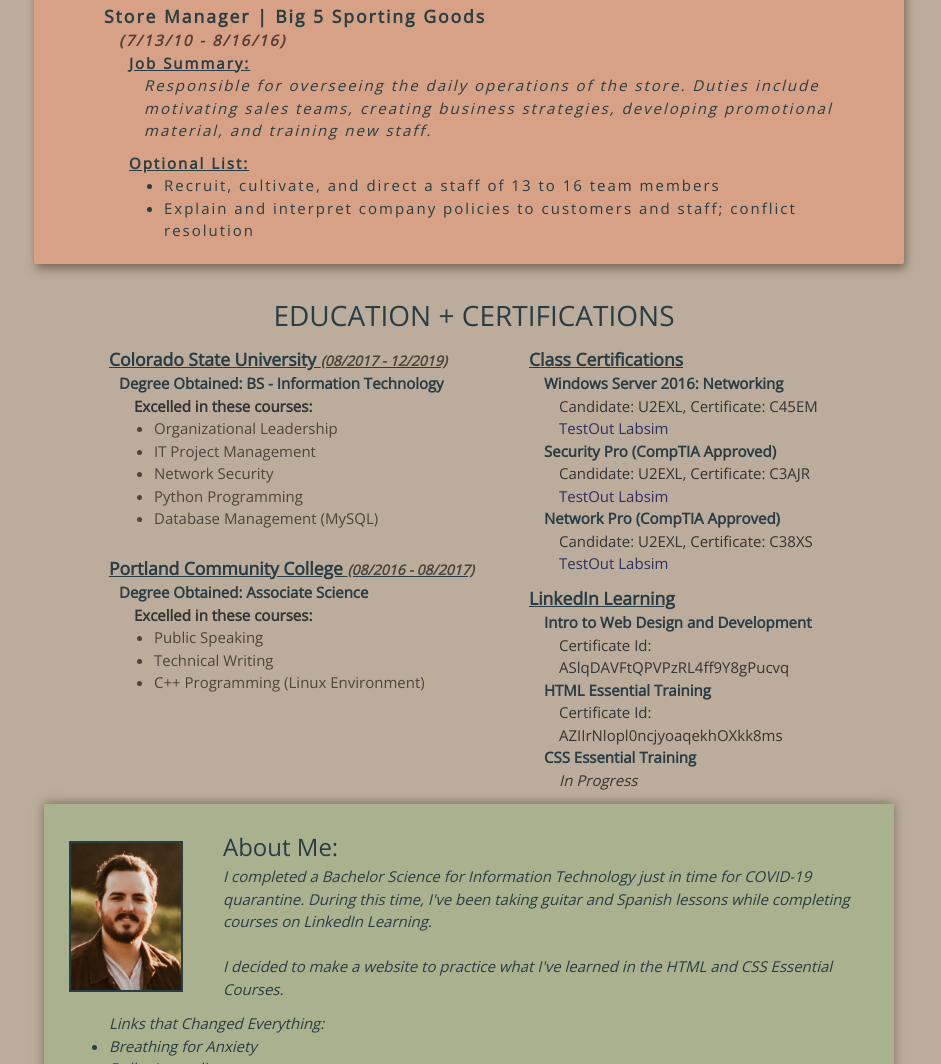
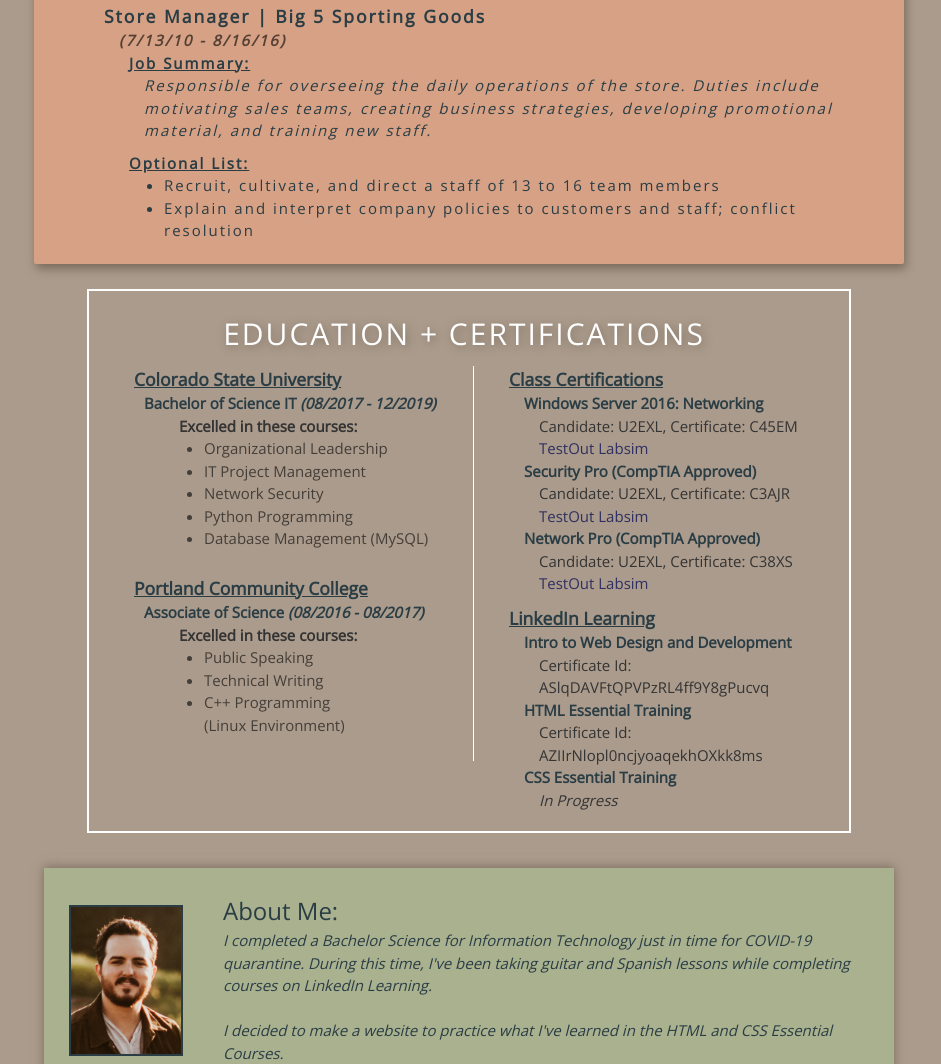
Before and after one commit to kepando/kepando.github.io, a plain HTML site: page index.html in a window 1280 px wide. Shown: the part 1038-2102 px from the top of the page, without its empty margins (171-1112 px from the left). Drawn offline with nearby package versions, Linux system fonts and the light colour scheme.

Commit message:
Main Page
School formatting

```diff
--- a/index.html
+++ b/index.html
@@ -89,8 +89,8 @@
                 <h2>Education + Certifications</h2>
                 <div class="schooling">
                     <section id="school">
-                        <h3>Colorado State University <em>(08/2017 - 12/2019)</em></h3>
-                        <h4>Degree Obtained: BS - Information Technology</h4>
+                        <h3>Colorado State University</h3>
+                        <h4>Bachelor of Science IT <em>(08/2017 - 12/2019)</em></h4>
                         <p>Excelled in these courses:</p>
                         <ul>
                             <li>Organizational Leadership</li>
@@ -101,13 +101,14 @@
                         </ul>
                     </section>
                     <section id="school">
-                        <h3>Portland Community College <em>(08/2016 - 08/2017)</em></h3>
-                        <h4>Degree Obtained: Associate Science</h4>
+                        <h3>Portland Community College</h3>
+                        <h4>Associate of Science <em>(08/2016 - 08/2017)</em></h4>
                         <p>Excelled in these courses:</p>
                         <ul>
                             <li>Public Speaking</li>
                             <li>Technical Writing</li>
-                            <li>C++ Programming (Linux Environment)</li>
+                            <li>C++ Programming<br>
+                            (Linux Environment)</li>
                         </ul>
                     </section>
                 </div>
--- a/styles.css
+++ b/styles.css
@@ -18,7 +18,7 @@ background: rgba(47, 48, 97, 80%)
 
 /* -------------------- GLOBAL STYLES -------------------- */
 html {
-    background: #BCAC9B;
+    background: #AB9B8C;
 }
 body {
     color: #343434;
@@ -239,22 +239,32 @@ header p {
 .education {
     clear: both;
     background: none;
-    padding: 30px 0px 30px 10px;
-    height: 480px;
-    width: 800px;
+    padding: 20px 0px 30px 10px;
+    height: 490px;
+    width: 750px;
     font-family: 'Open Sans', sans-serif;
+    border: 2px solid white;
+    margin: 25px auto 35px auto;
 }
 .education h2 {
     font-style: normal;
-    color: #2A3D45;
+    color: white;
+    width: 730px;
     text-align: center;
+/*    padding-left: 35px;*/
     padding-bottom: 10px;
+    font-family: 'Open Sans', sans-serif;
+    font-size: 30px;
+    font-weight: 500;
     text-transform: uppercase;
+    letter-spacing: 2px;
+    text-shadow: 2px 2px 10px #7A6C5d;
 }
 .schooling {
     background: none;
     float: left;
-    width: 420px;
+    width: 374px;
+    border-right: 1px solid white;
 }
 #school {
     padding: 0px 10px 10px 35px;
@@ -276,18 +286,18 @@ header p {
 #school p {
     font-weight: 900;
     margin: 0;
-    padding-left: 25px;
+    padding-left: 45px;
 }
 #school ul {
     color: rgba(0, 0, 0, 60%);
-    padding-left: 45px;
+    padding-left: 70px;
     padding-bottom: 15px;
 }
 /* CERTS & LINKEDIN LEARNING */
 .certifications {
     float: left;
     background: none;
-    width: 380px;
+    width: 365px;
 } /*
 .cert-entry {
     float: left;
```
